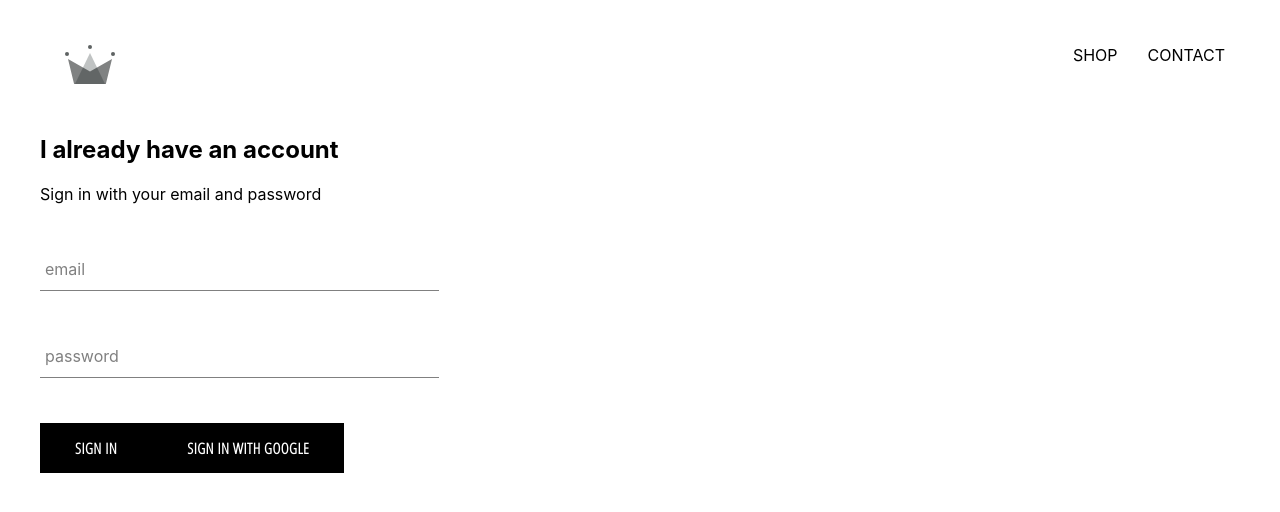
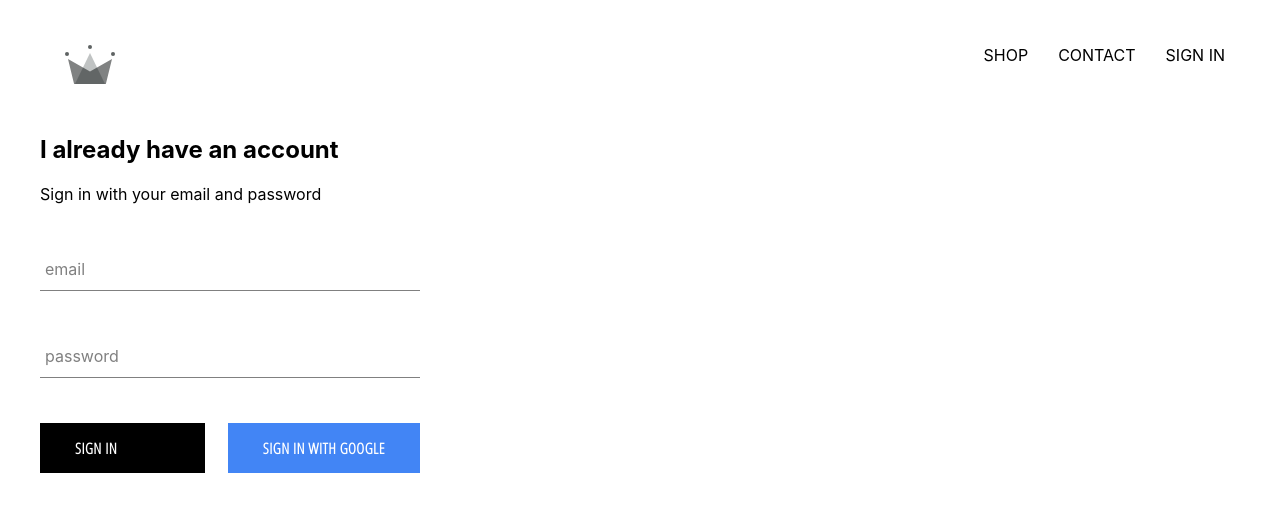
Before and after one commit to koylyakandriy/CRWN-Clothing, a React (Create React App) app: page /signin in a window 1280 px wide. Shown: the top 512 px of the page. Built offline with nearby package versions, Linux system fonts and the light colour scheme; no server answers.

Commit message:
sign in and sign out components

```diff
--- a/src/App.css
+++ b/src/App.css
@@ -7,3 +7,7 @@
 	text-decoration: none;
 	color: #000
 }
+
+* {
+	box-sizing: border-box;
+}
--- a/src/App.js
+++ b/src/App.js
@@ -28,11 +28,11 @@
 		this.unsubscribeFromAuth();
 	}
 
-
 	render() {
+		const { currentUser } = this.state;
 		return (
 			<div>
-				<Header/>
+				<Header currentUser={currentUser}/>
 				<Switch>
 					<Route exact path="/" component={HomePage}/>
 					<Route exact path="/shop" component={ShopPage}/>
--- a/src/components/CustomButton/index.js
+++ b/src/components/CustomButton/index.js
@@ -2,9 +2,9 @@
 
 import './style.scss';
 
-const CustomButton = ({ children, ...otherProps }) => {
+const CustomButton = ({ children, isGoogleSignIn, ...otherProps }) => {
 	return (
-		<div className="custom-button" {...otherProps}>
+		<div className={`${isGoogleSignIn ? 'google-sign-in' : ''} custom-button`} {...otherProps}>
 			{children}
 		</div>
 	);
--- a/src/components/CustomButton/style.scss
+++ b/src/components/CustomButton/style.scss
@@ -5,7 +5,7 @@
 	line-height: 50px;
 	display: inline-block;
 	width: auto;
-	max-width: 165px;
+	min-width: 165px;
 	height: 50px;
 	padding: 0 35px 0 35px;
 	cursor: pointer;
@@ -20,4 +20,13 @@
 		border: 1px solid black;
 		background-color: white;
 	}
+
+	&.google-sign-in {
+		color: #fff;
+		background-color: #4285f5;
+
+		&:hover {
+			background-color: #357ae8;
+		}
+	}
 }
--- a/src/components/Header/index.js
+++ b/src/components/Header/index.js
@@ -1,11 +1,12 @@
 import React from 'react';
 import { Link } from 'react-router-dom';
+import { auth } from '../../firebase/firebase.utils';
 
 import { ReactComponent as Logo } from '../../assets/crown.svg';
 
 import './style.scss';
 
-const Header = () => {
+const Header = ({ currentUser }) => {
 	return (
 		<div className="header">
 			<Link className="logo-container" to="/">
@@ -14,6 +15,8 @@
 			<div className="options">
 				<Link className="option" to="/shop">SHOP</Link>
 				<Link className="option" to="/contact">CONTACT</Link>
+				{currentUser ? <div className='option' onClick={() => auth.signOut()}>SIGN OUT</div> :
+					<Link className='option' to='/signin'>SIGN IN</Link>}
 			</div>
 		</div>
 	);
--- a/src/components/Header/style.scss
+++ b/src/components/Header/style.scss
@@ -20,6 +20,7 @@
 
 		.option {
 			padding: 10px 15px;
+			cursor: pointer;
 		}
 	}
 }
--- a/src/components/SignIn/index.js
+++ b/src/components/SignIn/index.js
@@ -50,11 +50,12 @@
 						label="password"
 						required
 					/>
-
-					<CustomButton type="submit">Sign In</CustomButton>
-					<CustomButton onClick={singInWithGoogle}>
-						Sign In with Google
-					</CustomButton>
+					<div className='buttons'>
+						<CustomButton type="submit">Sign In</CustomButton>
+						<CustomButton onClick={singInWithGoogle} isGoogleSignIn>
+							Sign In with Google
+						</CustomButton>
+					</div>
 				</form>
 			</div>
 		);
--- a/src/components/SignIn/style.scss
+++ b/src/components/SignIn/style.scss
@@ -1,9 +1,14 @@
 .sign-in {
-	width: 30vw;
+	width: 380px;
 	display: flex;
 	flex-direction: column;
 
 	.title {
 		margin: 10px 0;
 	}
+
+	.buttons {
+		display: flex;
+		justify-content: space-between;
+	}
 }
```
